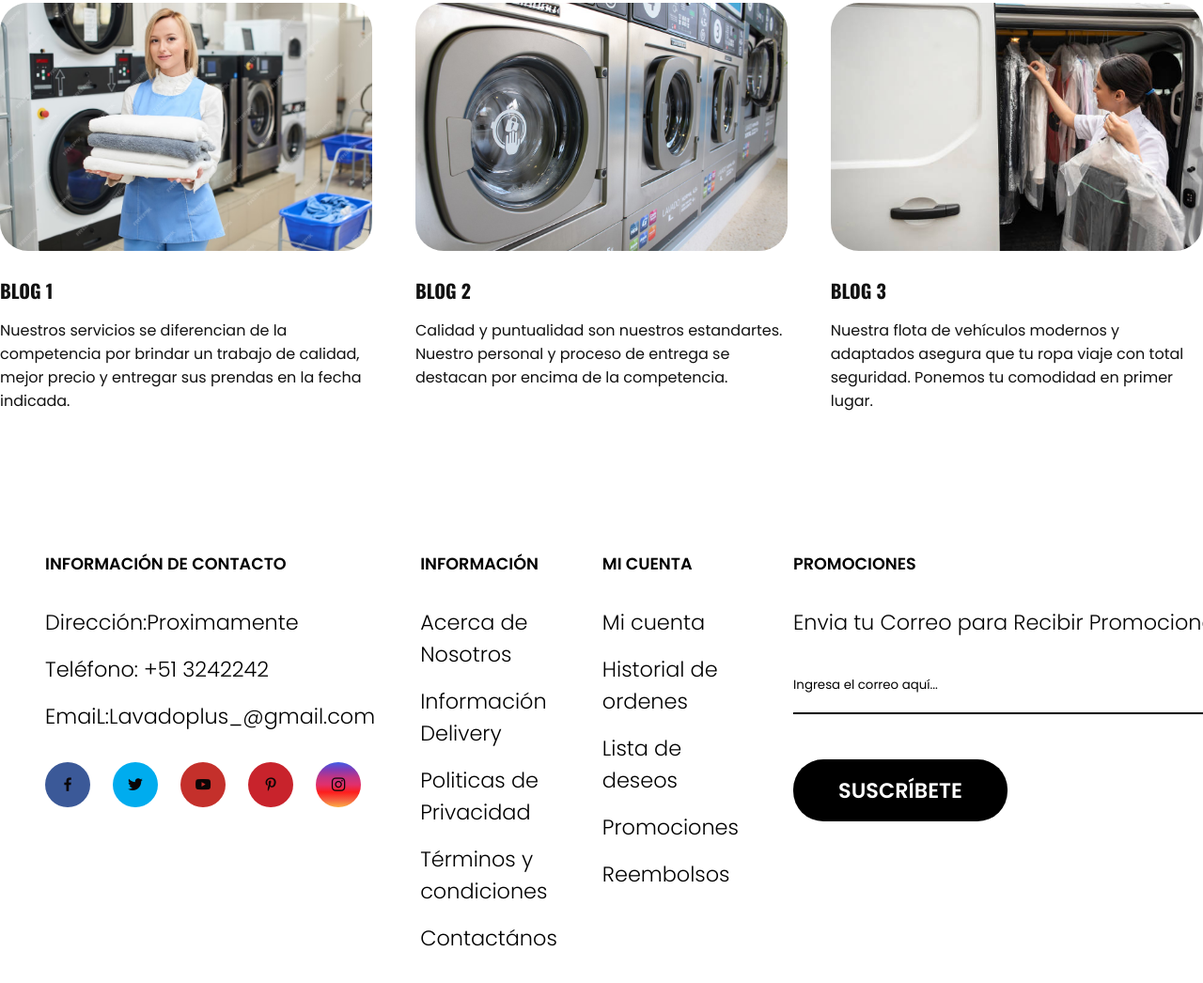
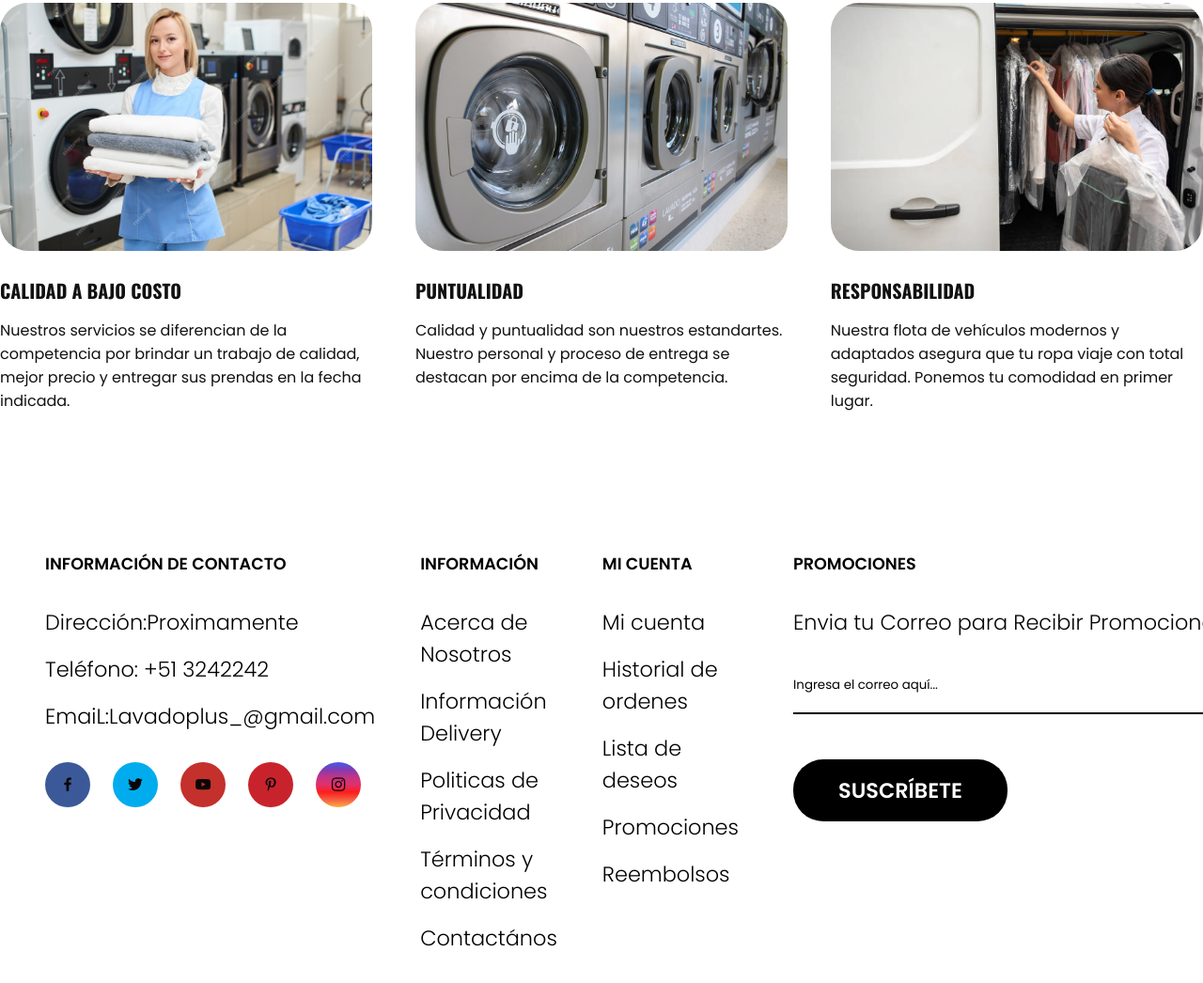
Before and after one commit to 3duW/Lavaplus, a plain HTML site: page servicio.html in a window 1280 px wide. Shown: the part 2769-3815 px from the top of the page at 94% size. Drawn offline with nearby package versions, Linux system fonts and the light colour scheme; a web font is replaced by a local one.

Commit message:
se modifica blog

```diff
--- a/servicio.html
+++ b/servicio.html
@@ -203,7 +203,7 @@
 
         <div class="blog-1">
             <img src="img/personal2.avif" alt="">
-            <h3>Blog 1</h3>
+            <h3>Calidad a Bajo Costo</h3>
             <p>
                 Nuestros servicios se diferencian de la competencia
                 por brindar un trabajo de calidad, mejor precio y entregar
@@ -212,7 +212,7 @@
         </div>
         <div class="blog-1">
             <img src="img/maquinas2.jpg" alt="">
-            <h3>Blog 2</h3>
+            <h3>pUNTUALIDAD</h3>
             <p>
                 Calidad y puntualidad son nuestros estandartes.
                 Nuestro personal y proceso de entrega se destacan
@@ -221,7 +221,7 @@
         </div>
         <div class="blog-1">
             <img src="img/vehiculos.jpg" alt="">
-            <h3>Blog 3</h3>
+            <h3>RESPONSABILIDAD</h3>
             <p>
                 Nuestra flota de vehículos modernos y adaptados asegura que tu ropa
                 viaje con total seguridad. Ponemos tu comodidad en primer lugar.
```
Also changed, not shown: Contacto.html (+1 -1 lines).
